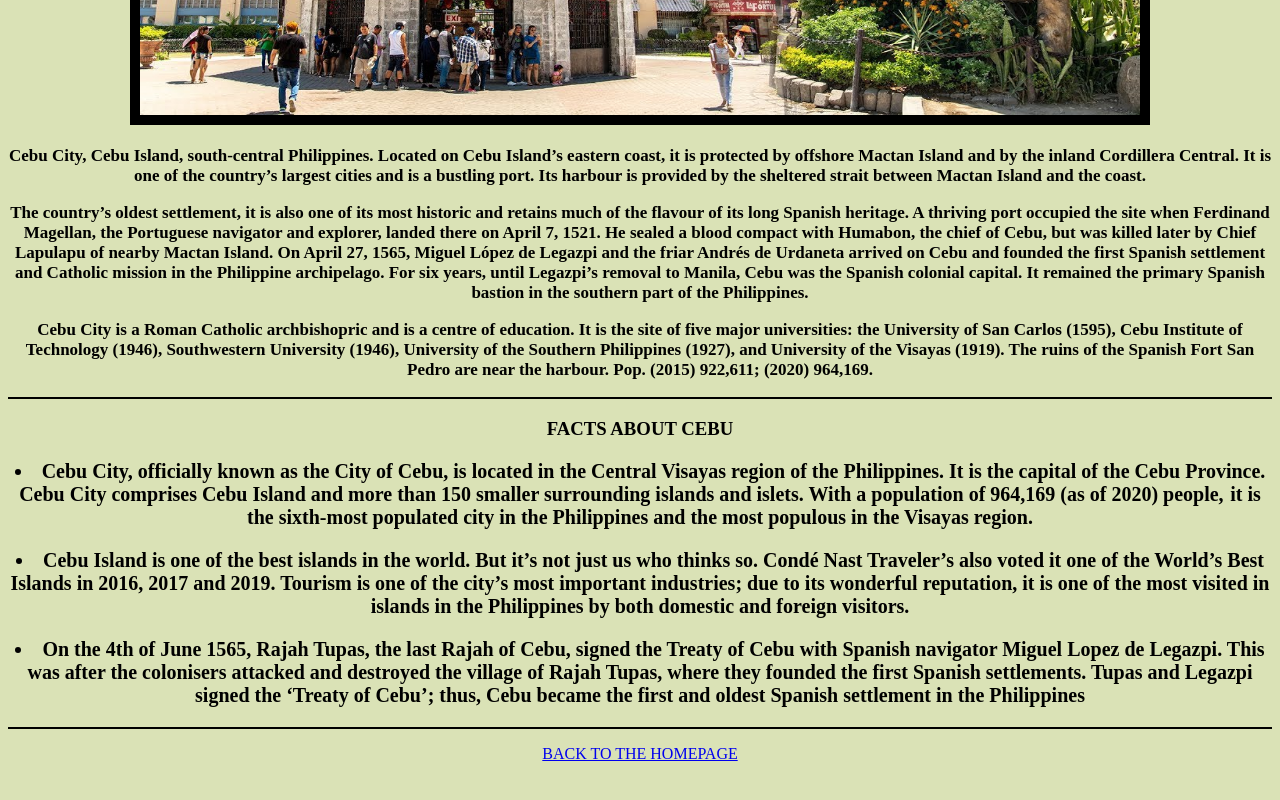
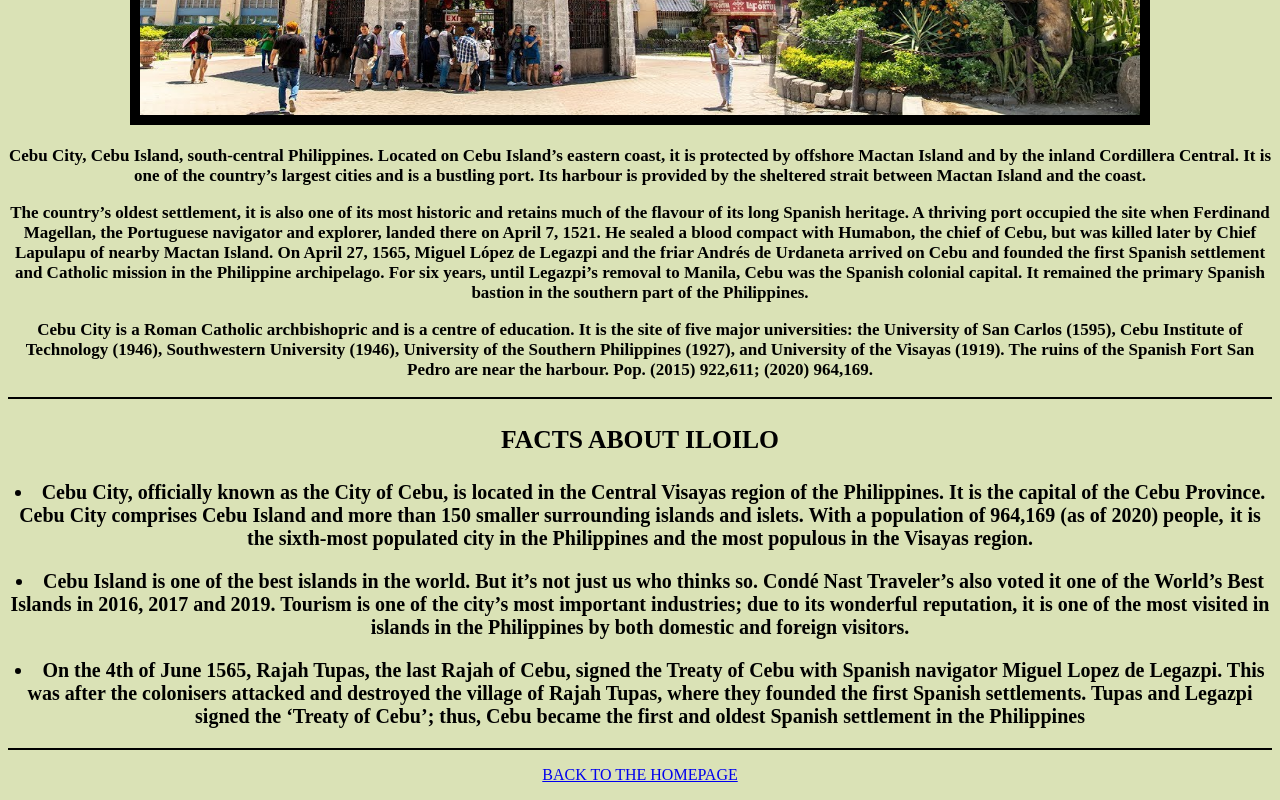
Before and after one commit to eko26/eko, a plain HTML site: page cebu.html in a window 1280 px wide. Shown: the part 544-1344 px from the top of the page. Before the commit the page ends 1323 px from the top, so only its background shows below. Drawn offline with Linux system fonts and the light colour scheme.

Commit message:
Update cebu.html

```diff
--- a/cebu.html
+++ b/cebu.html
@@ -21,7 +21,7 @@
 </h3>
 
 <hr color="black">
-<h3 style="font:Helvtica;"> FACTS ABOUT CEBU </h3>
+<h3 style="font:Helvtica; font-size:2vw;"> FACTS ABOUT ILOILO </h3>
 <h3 style="font-size: 20px;"><li>
     Cebu City, officially known as the City of Cebu, is located in the Central Visayas region of the Philippines. It is the capital of the Cebu Province. Cebu City comprises Cebu Island and more than 150 smaller surrounding islands and islets.
     With a population of 964,169 (as of 2020) people,  it is the sixth-most populated city in the Philippines and the most populous in the Visayas region.
```
